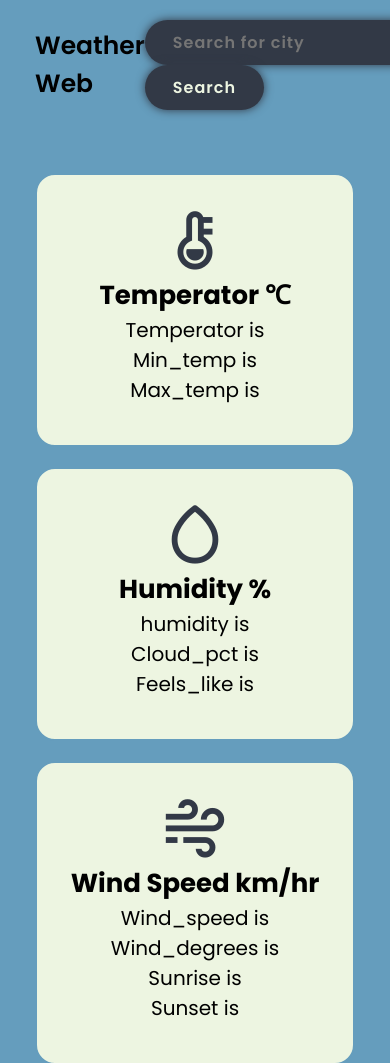
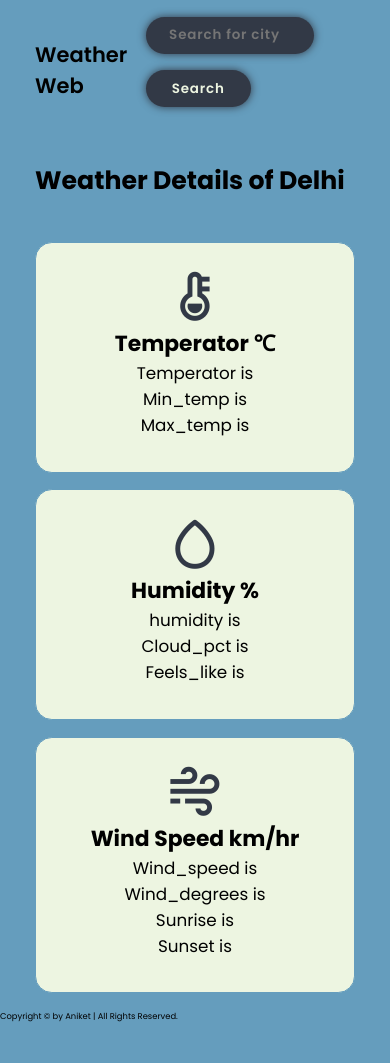
Before and after one commit to aniketraj1615/weather_web, a plain HTML site: page index.html in a window 390 px wide. Shown: the top 1063 px of the page. After the commit the page ends 1023 px from the top, so only its background shows below. Drawn offline with nearby package versions, Linux system fonts and the light colour scheme; no server answers.

Commit message:
test changes

```diff
--- a/index.html
+++ b/index.html
@@ -10,6 +10,7 @@
       href="https://unpkg.com/boxicons@2.1.4/css/boxicons.min.css"
       rel="stylesheet"
     />
+    <link rel="shortcut icon" href="favicon.png" type="image/x-icon">
   </head>
   <body>
     <header class="header">
--- a/style.css
+++ b/style.css
@@ -116,3 +116,41 @@ section {
   justify-content: center;
   align-items: center;
 }
+#services h2 {
+  font-size: 3rem;
+}
+@media (max-width: 828px) {
+  html {
+    font-size: 52.5%;
+    overflow-x: hidden;
+  }
+
+  section {
+    min-height: 100vh;
+    padding: 10rem 9% 2rem;
+  }
+
+  .header {
+    position: fixed;
+    top: 0;
+    left: 0;
+    width: 100%;
+    padding: 2rem 9%;
+    background: var(--bg-color);
+    display: flex;
+    justify-content: space-between;
+    align-items: center;
+    z-index: 100;
+  }
+
+  .btn {
+    width: 20vh;
+    margin-bottom: 2rem;
+  }
+  #search_btn {
+    width: 27vw;
+  }
+  .heading {
+    margin-top: 20vw;
+  }
+}
```
Also changed, not shown: favicon.png (added).
